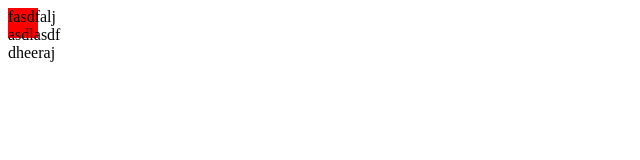
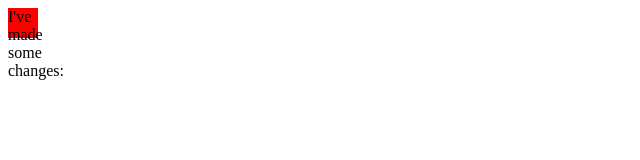
Before and after one commit to rohitkumar29230/cricket, a plain HTML site: page index.html in a window 1280 px wide. Shown: the whole page, without its empty margins (0-640 px from the left). Drawn offline with nearby package versions, Linux system fonts and the light colour scheme.

Commit message:
Just checking the changes

```diff
--- a/index.html
+++ b/index.html
@@ -7,8 +7,7 @@
 </head>
 <body>
     <div id="test">
-    fasdfalj asdlasdf
-dheeraj
+    I've made some changes:
     </div>
 </body>
 </html>
```
